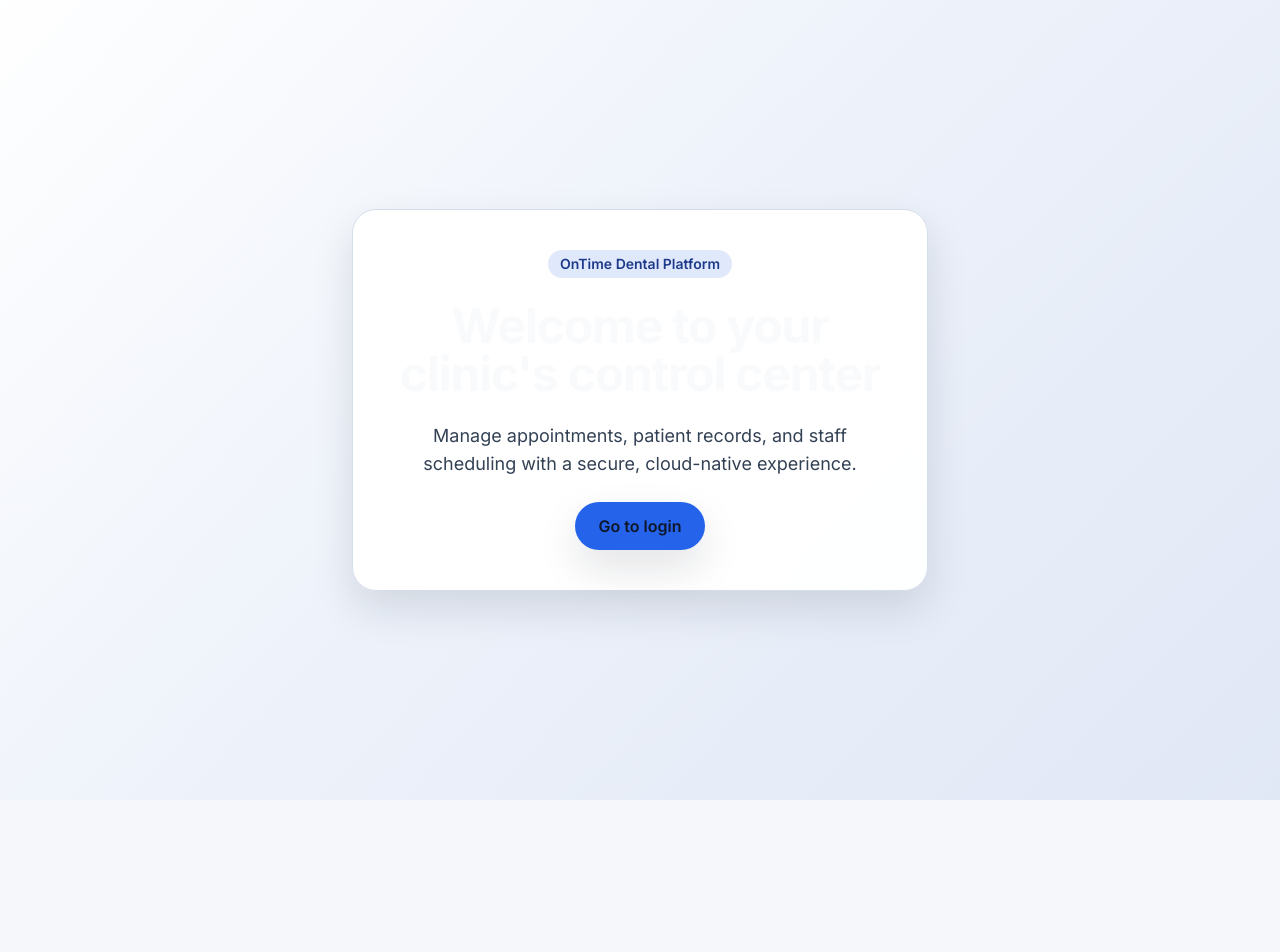
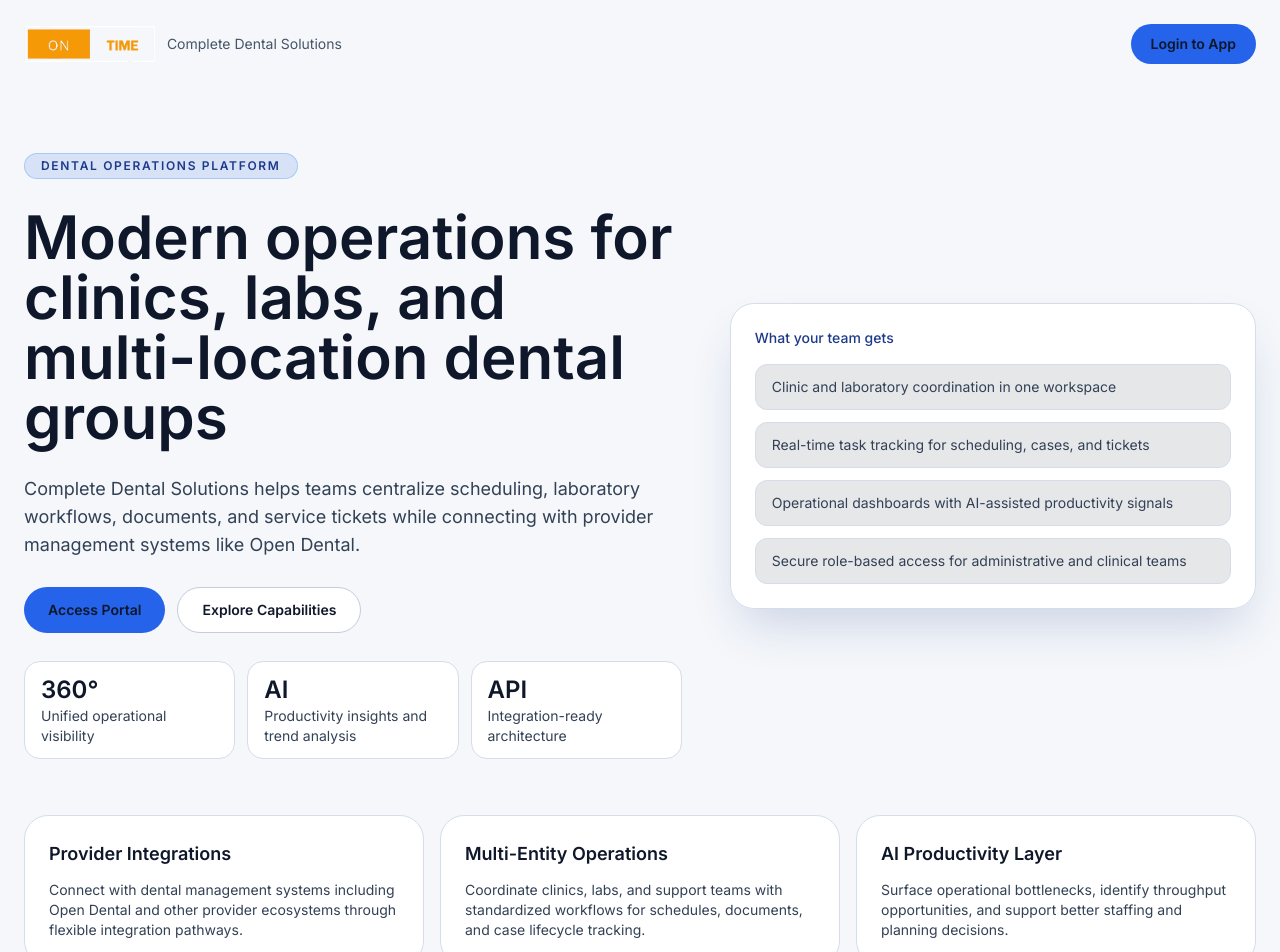
Before and after one commit to jghidalgo/ontime_dental, a Next.js app: page / in a window 1280 px wide. Shown: the top 952 px of the page. Before the commit the page ends 800 px from the top, so only its background shows below. Built offline with nearby package versions, Linux system fonts and the light colour scheme.

Commit message:
feat: upgrade Next stack, harden auth scripts, and add CDS landing page

```diff
--- a/scripts/check-database.ts
+++ b/scripts/check-database.ts
@@ -6,6 +6,7 @@ import path from 'node:path';
 dotenv.config({ path: path.join(process.cwd(), '.env.local') });
 
 const MONGODB_URI = process.env.MONGODB_URI;
+const MONGODB_DB = process.env.MONGODB_DB || 'ontime_dental';
 
 if (!MONGODB_URI) {
   throw new Error('Please define the MONGODB_URI environment variable inside .env.local');
@@ -14,8 +15,9 @@ if (!MONGODB_URI) {
 async function checkDatabase() {
   try {
     console.log('Connecting to MongoDB...');
-    console.log('URI:', MONGODB_URI?.substring(0, 30) + '...');
-    await mongoose.connect(MONGODB_URI as string);
+    console.log('URI: [REDACTED]');
+    console.log('Database:', MONGODB_DB);
+    await mongoose.connect(MONGODB_URI as string, { dbName: MONGODB_DB });
     console.log('✓ Connected to MongoDB\n');
 
     // List all collections
--- a/scripts/seed-contacts.ts
+++ b/scripts/seed-contacts.ts
@@ -217,7 +217,8 @@ async function seedDatabase() {
       // Create entity
       await DirectoryEntity.create({
         entityId: data.entityId,
-        name: data.name
+        name: data.name,
+        companyId: data.entityId
       });
       console.log(`   ✓ Created entity: ${data.name}`);
 
@@ -227,6 +228,7 @@ async function seedDatabase() {
         for (let i = 0; i < entries.length; i++) {
           await DirectoryEntry.create({
             entityId: data.entityId,
+            companyId: data.entityId,
             group,
             order: i,
             ...entries[i]
--- a/src/app/laboratory/reservations/page.tsx
+++ b/src/app/laboratory/reservations/page.tsx
@@ -680,7 +680,7 @@ export default function LaboratoryReservationsPage() {
     if (!labCasesData?.labCases) return [];
     return labCasesData.labCases
       .map(labCaseToReservation)
-      .filter((item): item is ReservationCase => Boolean(item));
+      .filter((item: ReservationCase | null): item is ReservationCase => Boolean(item));
   }, [labCasesData]);
 
   const [activeProcedure, setActiveProcedure] = useState<{ date: Date; procedure: string } | null>(null);
--- a/src/app/page.tsx
+++ b/src/app/page.tsx
@@ -1,30 +1,126 @@
-'use client';
-
+import Image from 'next/image';
 import Link from 'next/link';
-import { useTranslations } from '@/lib/i18n';
 
 export default function Home() {
-  const { t } = useTranslations();
+  return (
+    <main className="relative min-h-screen overflow-hidden bg-slate-950 text-slate-100">
+      <div className="pointer-events-none absolute inset-0 -z-10 bg-[radial-gradient(circle_at_top,_var(--tw-gradient-stops))] from-primary-500/15 via-slate-950 to-slate-950" />
+      <div className="pointer-events-none absolute left-1/2 top-0 -z-10 h-[32rem] w-[32rem] -translate-x-1/2 rounded-full bg-primary-500/10 blur-3xl" />
 
-  return (
-    <main className="flex min-h-screen flex-col items-center justify-center bg-gradient-to-br from-slate-950 via-slate-900 to-slate-950 p-6 text-center">
-      <div className="max-w-xl space-y-6 rounded-3xl border border-slate-800 bg-slate-900/60 p-10 shadow-2xl shadow-primary-900/40 backdrop-blur">
-        <span className="inline-flex items-center rounded-full bg-primary-500/10 px-3 py-1 text-sm font-semibold text-primary-200">
-          {t('OnTime Dental Platform')}
-        </span>
-        <h1 className="text-4xl font-bold tracking-tight text-slate-50 sm:text-5xl">
-          {t("Welcome to your clinic's control center")}
-        </h1>
-        <p className="text-lg text-slate-300">
-          {t('Manage appointments, patient records, and staff scheduling with a secure, cloud-native experience.')}
-        </p>
+      <header className="mx-auto flex w-full max-w-7xl items-center justify-between px-6 py-6">
+        <div className="flex items-center gap-3">
+          <Image
+            src="/logoOntime.png"
+            alt="Complete Dental Solutions"
+            width={132}
+            height={40}
+            className="h-9 w-auto"
+            priority
+          />
+          <span className="hidden text-sm text-slate-400 sm:inline">Complete Dental Solutions</span>
+        </div>
+
         <Link
           href="/login"
-          className="inline-flex items-center justify-center rounded-full bg-primary-500 px-6 py-3 text-base font-semibold text-white shadow-lg shadow-primary-900/40 transition hover:-translate-y-0.5 hover:bg-primary-400 focus-visible:outline focus-visible:outline-2 focus-visible:outline-offset-2 focus-visible:outline-primary-300"
+          className="inline-flex items-center justify-center rounded-full bg-primary-500 px-5 py-2.5 text-sm font-semibold text-white transition hover:bg-primary-400 focus-visible:outline focus-visible:outline-2 focus-visible:outline-offset-2 focus-visible:outline-primary-300"
         >
-          {t('Go to login')}
+          Login to App
         </Link>
-      </div>
+      </header>
+
+      <section className="mx-auto grid w-full max-w-7xl gap-12 px-6 pb-14 pt-10 lg:grid-cols-[1.25fr_1fr] lg:items-center lg:pt-16">
+        <div className="space-y-7">
+          <span className="inline-flex items-center rounded-full border border-primary-400/40 bg-primary-500/15 px-4 py-1 text-xs font-semibold uppercase tracking-[0.14em] text-primary-200">
+            Dental Operations Platform
+          </span>
+
+          <h1 className="text-4xl font-semibold leading-tight text-white sm:text-5xl lg:text-6xl">
+            Modern operations for clinics, labs, and multi-location dental groups
+          </h1>
+
+          <p className="max-w-2xl text-lg text-slate-300">
+            Complete Dental Solutions helps teams centralize scheduling, laboratory workflows, documents, and service tickets while connecting with provider management systems like Open Dental.
+          </p>
+
+          <div className="flex flex-wrap gap-3">
+            <Link
+              href="/login"
+              className="inline-flex items-center justify-center rounded-full bg-primary-500 px-6 py-3 text-sm font-semibold text-white transition hover:bg-primary-400"
+            >
+              Access Portal
+            </Link>
+            <a
+              href="#capabilities"
+              className="inline-flex items-center justify-center rounded-full border border-slate-700 bg-slate-900/70 px-6 py-3 text-sm font-semibold text-slate-200 transition hover:border-primary-400/40 hover:text-primary-100"
+            >
+              Explore Capabilities
+            </a>
+          </div>
+
+          <div className="grid gap-3 text-sm text-slate-300 sm:grid-cols-3">
+            <div className="rounded-2xl border border-slate-800 bg-slate-900/70 px-4 py-3">
+              <p className="text-2xl font-semibold text-white">360°</p>
+              <p>Unified operational visibility</p>
+            </div>
+            <div className="rounded-2xl border border-slate-800 bg-slate-900/70 px-4 py-3">
+              <p className="text-2xl font-semibold text-white">AI</p>
+              <p>Productivity insights and trend analysis</p>
+            </div>
+            <div className="rounded-2xl border border-slate-800 bg-slate-900/70 px-4 py-3">
+              <p className="text-2xl font-semibold text-white">API</p>
+              <p>Integration-ready architecture</p>
+            </div>
+          </div>
+        </div>
+
+        <div className="rounded-3xl border border-slate-800 bg-slate-900/70 p-6 shadow-2xl shadow-primary-900/20 backdrop-blur">
+          <p className="mb-4 text-sm font-medium text-primary-200">What your team gets</p>
+          <ul className="space-y-3 text-sm text-slate-300">
+            <li className="rounded-xl border border-slate-800 bg-slate-950/70 px-4 py-3">Clinic and laboratory coordination in one workspace</li>
+            <li className="rounded-xl border border-slate-800 bg-slate-950/70 px-4 py-3">Real-time task tracking for scheduling, cases, and tickets</li>
+            <li className="rounded-xl border border-slate-800 bg-slate-950/70 px-4 py-3">Operational dashboards with AI-assisted productivity signals</li>
+            <li className="rounded-xl border border-slate-800 bg-slate-950/70 px-4 py-3">Secure role-based access for administrative and clinical teams</li>
+          </ul>
+        </div>
+      </section>
+
+      <section id="capabilities" className="mx-auto w-full max-w-7xl px-6 pb-20">
+        <div className="grid gap-4 md:grid-cols-3">
+          <article className="rounded-3xl border border-slate-800 bg-slate-900/70 p-6">
+            <h2 className="text-lg font-semibold text-white">Provider Integrations</h2>
+            <p className="mt-3 text-sm text-slate-300">
+              Connect with dental management systems including Open Dental and other provider ecosystems through flexible integration pathways.
+            </p>
+          </article>
+
+          <article className="rounded-3xl border border-slate-800 bg-slate-900/70 p-6">
+            <h2 className="text-lg font-semibold text-white">Multi-Entity Operations</h2>
+            <p className="mt-3 text-sm text-slate-300">
+              Coordinate clinics, labs, and support teams with standardized workflows for schedules, documents, and case lifecycle tracking.
+            </p>
+          </article>
+
+          <article className="rounded-3xl border border-slate-800 bg-slate-900/70 p-6">
+            <h2 className="text-lg font-semibold text-white">AI Productivity Layer</h2>
+            <p className="mt-3 text-sm text-slate-300">
+              Surface operational bottlenecks, identify throughput opportunities, and support better staffing and planning decisions.
+            </p>
+          </article>
+        </div>
+
+        <div className="mt-10 rounded-3xl border border-primary-400/30 bg-primary-500/10 p-8 text-center">
+          <h3 className="text-2xl font-semibold text-white">Ready to access your operations command center?</h3>
+          <p className="mx-auto mt-3 max-w-2xl text-sm text-slate-300">
+            Sign in to manage your dental ecosystem from one secure platform built for modern clinic and laboratory teams.
+          </p>
+          <Link
+            href="/login"
+            className="mt-6 inline-flex items-center justify-center rounded-full bg-primary-500 px-7 py-3 text-sm font-semibold text-white transition hover:bg-primary-400"
+          >
+            Login to OnTime Dental
+          </Link>
+        </div>
+      </section>
     </main>
   );
 }
```
Also changed, not shown: package.json (+4 -4 lines), scripts/seed-documents.ts (+9 -3 lines), scripts/seed-lab-cases.ts (+11 -3 lines), scripts/seed-schedules.ts (+10 -3 lines), scripts/seed-tickets.ts (+5 -2 lines), scripts/seed-users.ts (+13 -1 lines), scripts/smoke-auth-check.mjs (added, +49 -0 lines), 1 other file (tests, documents, lock files or other folders).
